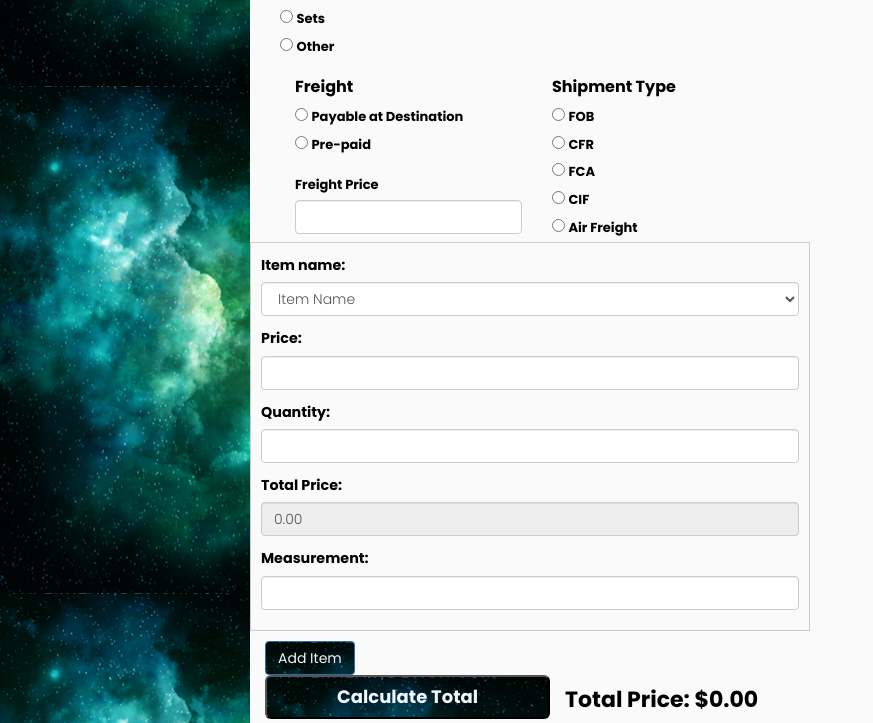
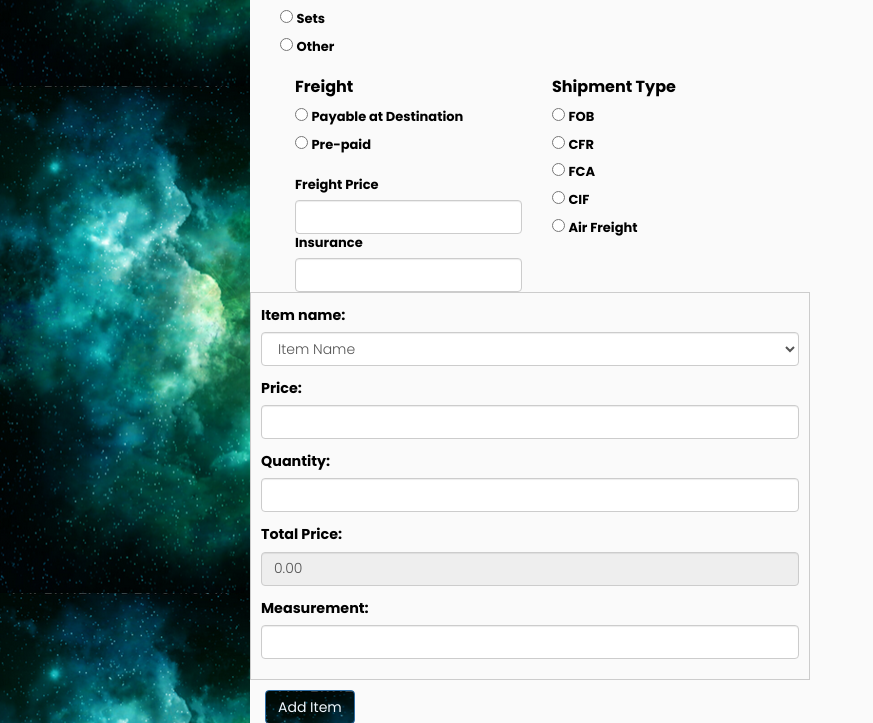
Before and after one commit to mohantechlead/cosmic_heroku, a Django app: page /cosmic/create_purchase in a window 1280 px wide; the page is wider, and only the part inside the window is pictured. Shown: the part 928-1651 px from the top of that part, without its empty margins (0-873 px from the left). Run offline with Django 5.2, Linux system fonts and the light colour scheme; data that the repository does not hold is empty; some libraries are stand-ins or nearby versions.

Commit message:
insurance added

```diff
--- a/cosmic/forms.py
+++ b/cosmic/forms.py
@@ -105,7 +105,7 @@ class CosmicPurchaseForm(forms.ModelForm):
     class Meta:
 
         model = cosmic_purchase
-        fields = ['freight_price','customer_name','supplier_name','purchase_no','date','payment_type','measurement_type','approved_by','before_vat','total_quantity','transportation','shipment_type','freight','ref_no','notify_party','country_of_origin','final_destination','port_of_discharge','port_of_loading','notify_party2','consignee','conditions']
+        fields = ['freight_price','insurance','customer_name','supplier_name','purchase_no','date','payment_type','measurement_type','approved_by','before_vat','total_quantity','transportation','shipment_type','freight','ref_no','notify_party','country_of_origin','final_destination','port_of_discharge','port_of_loading','notify_party2','consignee','conditions']
 
 class ShippingForm(forms.ModelForm):
 
--- a/cosmic/models.py
+++ b/cosmic/models.py
@@ -74,6 +74,7 @@ class cosmic_purchase(models.Model):
     final_destination = models.TextField(blank=True, null=True)
     country_of_origin = models.TextField(blank=False, null=True)
     conditions = models.TextField(blank=True, null=True)
+    insurance = models.FloatField(blank=True, null=True)
 
 class shipping_info(models.Model):
     invoice_date = models.DateField(blank=True, null=True)
--- a/cosmic/templates/create_purchase.html
+++ b/cosmic/templates/create_purchase.html
@@ -340,6 +340,12 @@
                                     <input type="text" class="form-control" name="freight_price" >
 
                                 </span>
+                                <span class="form-group" >
+                                    <label class="control-label col-sm-10" style="padding: 0;"> Insurance </label>
+
+                                    <input type="text" class="form-control" name="insurance" >
+
+                                </span>
                             </div>
                             <div class="col-sm-3">
                                 <label for=""  style="font-weight: 700;font-size: medium;">Shipment Type</label>
--- a/cosmic/views.py
+++ b/cosmic/views.py
@@ -1045,8 +1045,12 @@ def print_order(request):
             number = float(orders.before_vat)
             print(orders.before_vat)
 
+        if orders.freight_price and orders.insurance:
+            number += float(orders.insurance) + float(orders.freight_price)
         if orders.freight_price:
             number += float(orders.freight_price)
+        elif orders.insurance:
+            number += float(orders.insurance)
         #print(shipping.freight_amount,"fr")
         dicts = {1:"TEN",2:"TWENTY",3:"THIRTY",4:"FORTY",5:"FIFTY",6:"SIXTY",7:"SEVENTY",8:"EIGHTY",9:"NINTY"}
 
@@ -1116,8 +1120,13 @@ def print_purchase(request):
             number = float(orders.before_vat)
             print(orders.before_vat)
 
+
+        if orders.freight_price and orders.insurance:
+            number += float(orders.insurance) + float(orders.freight_price)
         if orders.freight_price:
             number += float(orders.freight_price)
+        elif orders.insurance:
+            number += float(orders.insurance)
         #print(shipping.freight_amount,"fr")
         dicts = {1:"TEN",2:"TWENTY",3:"THIRTY",4:"FORTY",5:"FIFTY",6:"SIXTY",7:"SEVENTY",8:"EIGHTY",9:"NINTY"}
 
```
Also changed, not shown: cosmic/templates/print_order.html (+38 -1 lines), cosmic/migrations/0039_cosmic_purchase_insurance.py (added).
